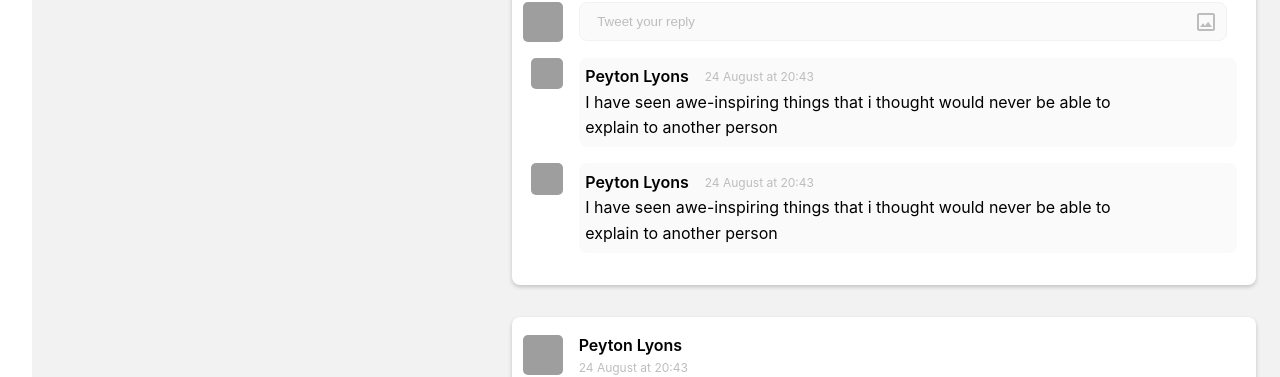
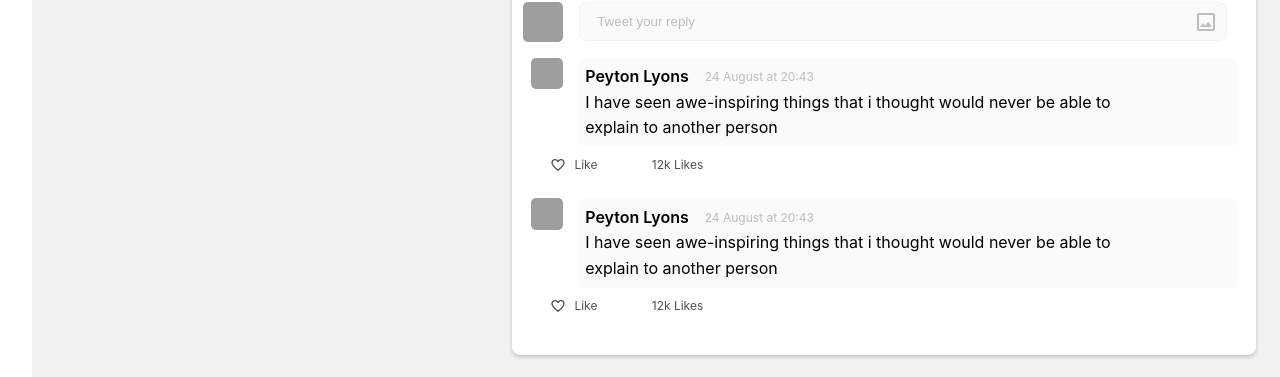
Before and after one commit to femogiga/tweeter, a React (Vite) app in the folder client/: page /profile in a window 1280 px wide. Shown: the part 1052-1429 px from the top of the page. Built offline with nearby package versions, Linux system fonts and the light colour scheme; grey boxes are pictures that could not be loaded.

Commit message:
card complete

```diff
--- a/client/src/components/body/cards/CommentCard.jsx
+++ b/client/src/components/body/cards/CommentCard.jsx
@@ -1,6 +1,11 @@
+import { Link } from 'react-router-dom';
 import Avatar from './Avatar';
 import FullDate from './FullDate';
 import Fullname from './Fullname';
+import ChatBubbleOutlineIcon from '@mui/icons-material/ChatBubbleOutline';
+import FavoriteBorderIcon from '@mui/icons-material/FavoriteBorder';
+import BookmarkBorderIcon from '@mui/icons-material/BookmarkBorder';
+import LoopIcon from '@mui/icons-material/Loop';
 
 const CommentCard = () => {
   return (
@@ -23,6 +28,19 @@ const CommentCard = () => {
           </p>
         </div>
       </div>
+      <ul className='like flex'>
+        <li>
+          <Link className='actions__list__items flex align-items--center'>
+            <FavoriteBorderIcon />
+            Like
+          </Link>
+        </li>
+        <li>
+          <Link className='actions__list__items flex align-items--center'>
+            12k Likes
+          </Link>
+        </li>
+      </ul>
     </div>
   );
 };
--- a/client/src/components/body/main.css
+++ b/client/src/components/body/main.css
@@ -121,3 +121,12 @@
 .comment-card .avatar{
     align-self:flex-start
 }
+
+.like .actions__list__items{
+    column-gap:.5rem;
+    font-size:12px;
+}
+
+.like svg{
+    font-size: 16px;
+}
```
